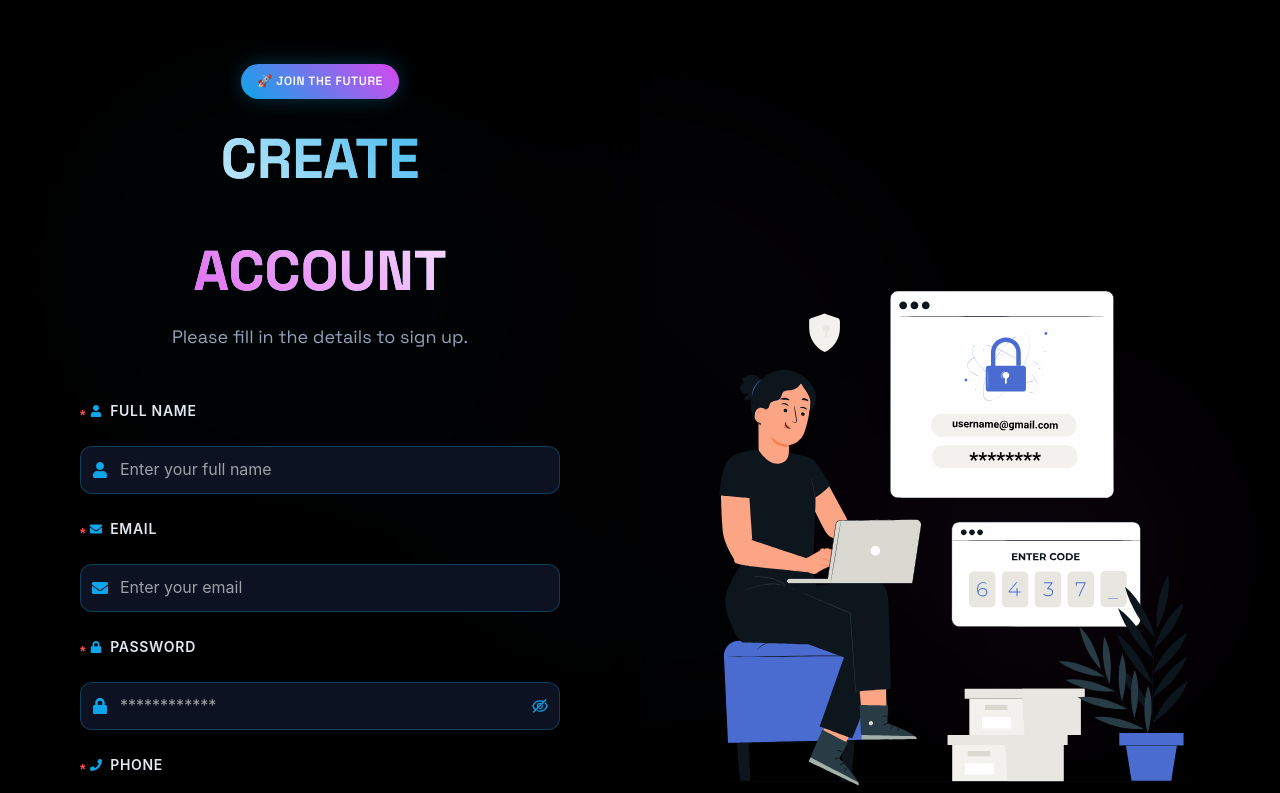
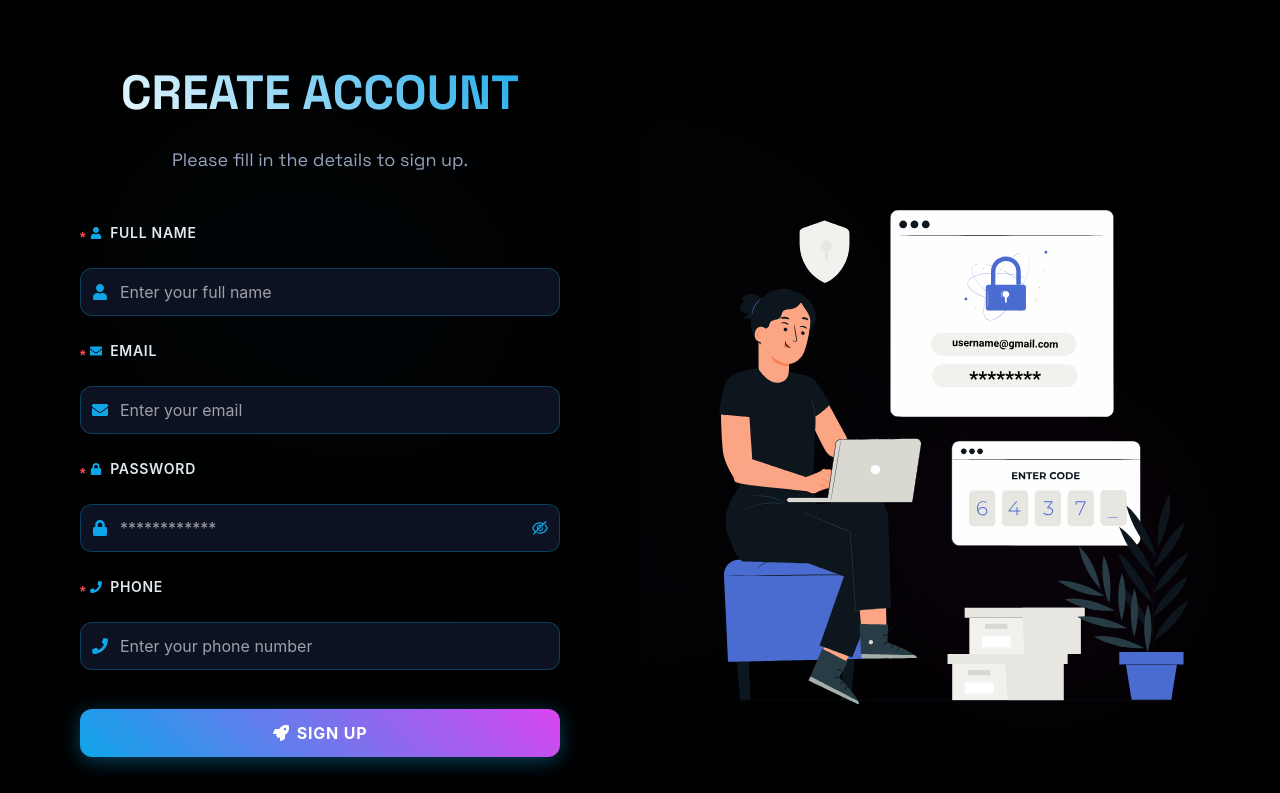
Before and after one commit to Vic-Sports/Vic-Sports-FE, a React (Vite) app: page /register in a window 1280 px wide. Shown: the top 793 px of the page. Built offline with nearby package versions, Linux system fonts and the light colour scheme; no server answers.

Commit message:
register

```diff
--- a/public/locales/vi/translation.json
+++ b/public/locales/vi/translation.json
@@ -164,7 +164,7 @@
     "author": "© 2024 VIC. Tất cả quyền được bảo lưu."
   },
   "register": {
-    "register_title": "TẠO TÀI KHOẢN",
+    "register_title": "CREATE ACCOUNT",
     "register_text": "Vui lòng điền thông tin để đăng ký.",
     "register_success": "Tạo tài khoản thành công!",
     "fullname": "Họ và tên",
--- a/src/pages/client/auth/register.scss
+++ b/src/pages/client/auth/register.scss
@@ -120,43 +120,15 @@
   }
 }
 
-.auth-badge {
-  display: inline-block;
-  background: linear-gradient(45deg, #0ea5e9, #d946ef);
-  padding: 0.5rem 1rem;
-  border-radius: 50px;
-  font-size: 0.75rem;
-  font-weight: 600;
-  letter-spacing: 0.05em;
-  margin-bottom: 2rem;
-  box-shadow: 0 0 20px rgba(14, 165, 233, 0.3);
-}
-
 .auth-title {
-  font-size: 3.5rem;
+  font-size: 3rem;
   font-weight: 800;
-  line-height: 1;
+  line-height: 1.2;
   margin-bottom: 1.5rem;
   background: linear-gradient(45deg, #fff, #0ea5e9);
   -webkit-background-clip: text;
   -webkit-text-fill-color: transparent;
   background-clip: text;
-
-  .title-line-1 {
-    display: block;
-    background: linear-gradient(45deg, #fff, #0ea5e9);
-    -webkit-background-clip: text;
-    -webkit-text-fill-color: transparent;
-    background-clip: text;
-  }
-
-  .title-line-2 {
-    display: block;
-    background: linear-gradient(45deg, #d946ef, #fff);
-    -webkit-background-clip: text;
-    -webkit-text-fill-color: transparent;
-    background-clip: text;
-  }
 }
 
 .auth-description {
@@ -336,11 +308,6 @@
     font-size: 2rem;
   }
 
-  .auth-badge {
-    font-size: 0.7rem;
-    padding: 0.4rem 0.8rem;
-  }
-
   .animation-container {
     height: 300px;
   }
--- a/src/pages/client/auth/register.tsx
+++ b/src/pages/client/auth/register.tsx
@@ -85,15 +85,7 @@ const RegisterPage = () => {
         <div className="auth-left">
           <div className="auth-content">
             <div className={`auth-header ${isVisible ? "fade-in" : ""}`}>
-              <div className="auth-badge">
-                <span>🚀 JOIN THE FUTURE</span>
-              </div>
-
-              <h1 className="auth-title">
-                <span className="title-line-1">CREATE</span>
-                <br />
-                <span className="title-line-2">ACCOUNT</span>
-              </h1>
+              <h1 className="auth-title">{t("register.register_title")}</h1>
 
               <p className="auth-description">{t("register.register_text")}</p>
             </div>
@@ -197,6 +189,7 @@ const RegisterPage = () => {
                     loading={isSubmit}
                     className="auth-button primary"
                     icon={<FaRocket />}
+                    style={{ marginTop: 15 }}
                   >
                     {t("register.signup")}
                   </Button>
@@ -213,6 +206,7 @@ const RegisterPage = () => {
           </div>
         </div>
 
+        {/* Animation bên phải */}
         <div className="auth-right">
           <div className="animation-container">
             <AnimationLottie width="100%" animationPath={registerAnimation} />
```
